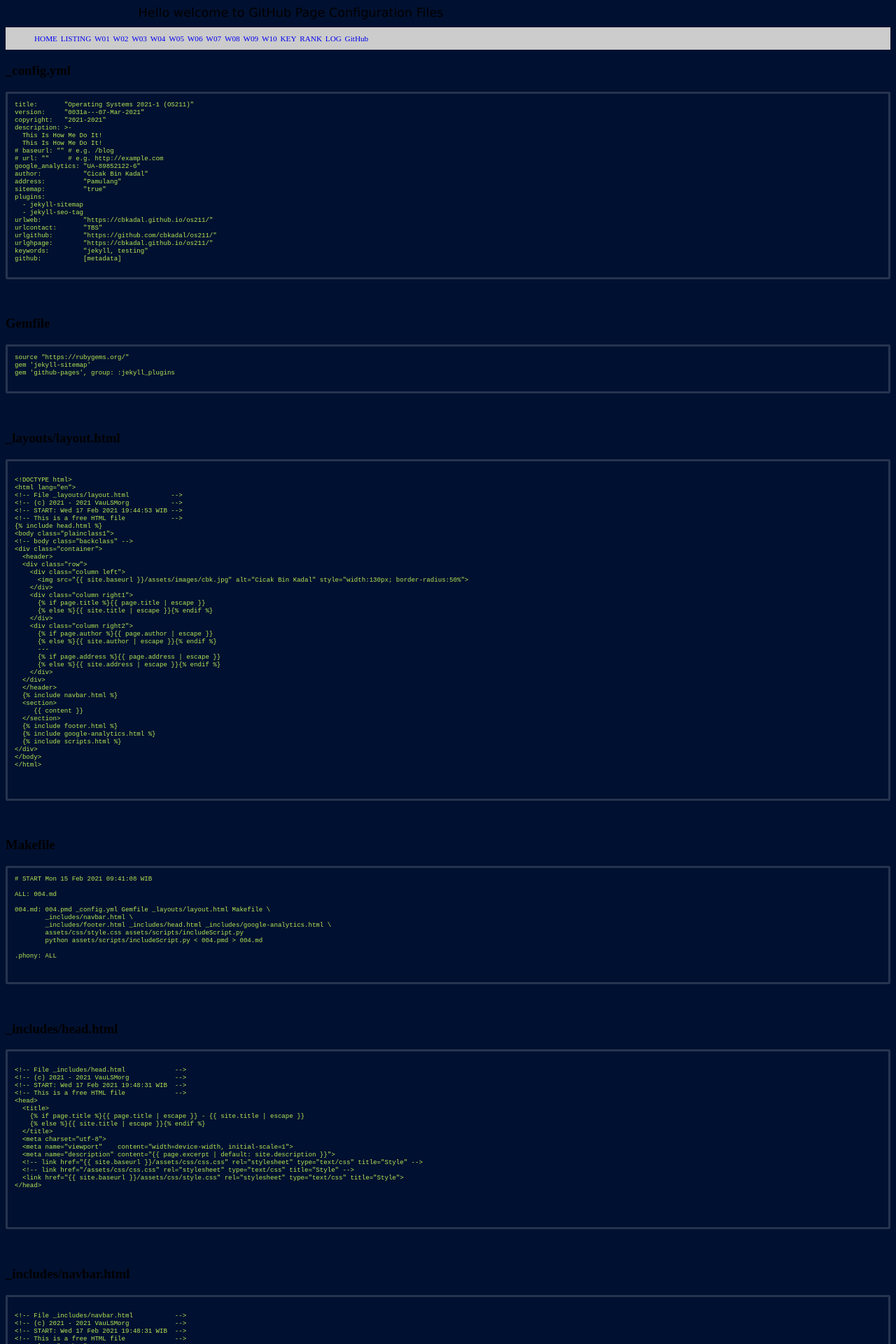
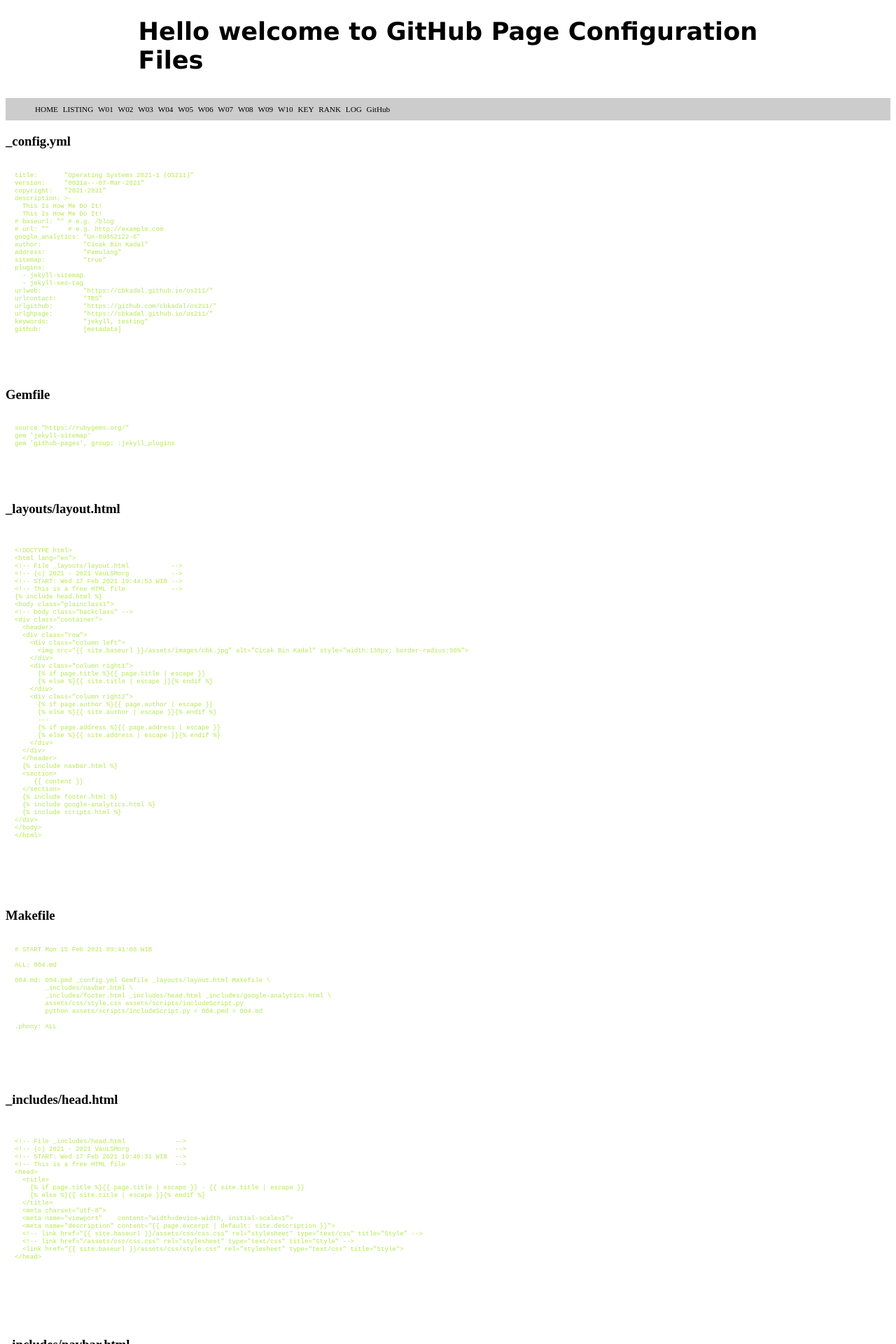
Before and after one commit to sunnysani/os211, a Jekyll site: the page built from 004.md, in a window 1280 px wide. Shown: the top 1920 px of the page at 70% size. Built offline with Jekyll 4.4.1, drawn with Linux system fonts in a browser that asks for light colours.

Commit message:
edit navbar

```diff
--- a/_includes/navbar.html
+++ b/_includes/navbar.html
@@ -4,21 +4,21 @@
 <!-- This is a free HTML file             -->
 <nav class="navbar">
   <ul>
-    <li class='listitem'><a href='{{ site.baseurl }}/'>HOME</a></li>
-    <li class='listitem'><a href='{{ site.baseurl }}/004.html'>LISTING</a></li>
-    <li class='listitem'><a href='{{ site.baseurl }}/W01/'>W01</a></li>
-    <li class='listitem'><a href='{{ site.baseurl }}/W02/'>W02</a></li>
-    <li class='listitem'><a href='{{ site.baseurl }}/W03/'>W03</a></li>
-    <li class='listitem'><a href='{{ site.baseurl }}/W04/'>W04</a></li>
-    <li class='listitem'><a href='{{ site.baseurl }}/W05/'>W05</a></li>
-    <li class='listitem'><a href='{{ site.baseurl }}/W06/'>W06</a></li>
-    <li class='listitem'><a href='{{ site.baseurl }}/W07/'>W07</a></li>
-    <li class='listitem'><a href='{{ site.baseurl }}/W08/'>W08</a></li>
-    <li class='listitem'><a href='{{ site.baseurl }}/W09/'>W09</a></li>
-    <li class='listitem'><a href='{{ site.baseurl }}/W10/'>W10</a></li>
-    <li class='listitem'><a href='{{ site.baseurl }}/TXT/mypubkey.txt'>KEY</a></li>
-    <li class='listitem'><a href='{{ site.baseurl }}/TXT/myrank.txt'>RANK</a></li>
-    <li class='listitem'><a href='{{ site.baseurl }}/TXT/mylog.txt'>LOG</a></li>
-    <li class='listitem'><a href='{{ site.urlgithub }}'>GitHub</a></li>
+    <li><a class='listitem' href='{{ site.baseurl }}/'>HOME</a></li>
+    <li><a class='listitem' href='{{ site.baseurl }}/004.html'>LISTING</a></li>
+    <li><a class='listitem' href='{{ site.baseurl }}/W01/'>W01</a></li>
+    <li><a class='listitem' href='{{ site.baseurl }}/W02/'>W02</a></li>
+    <li><a class='listitem' href='{{ site.baseurl }}/W03/'>W03</a></li>
+    <li><a class='listitem' href='{{ site.baseurl }}/W04/'>W04</a></li>
+    <li><a class='listitem' href='{{ site.baseurl }}/W05/'>W05</a></li>
+    <li><a class='listitem' href='{{ site.baseurl }}/W06/'>W06</a></li>
+    <li><a class='listitem' href='{{ site.baseurl }}/W07/'>W07</a></li>
+    <li><a class='listitem' href='{{ site.baseurl }}/W08/'>W08</a></li>
+    <li><a class='listitem' href='{{ site.baseurl }}/W09/'>W09</a></li>
+    <li><a class='listitem' href='{{ site.baseurl }}/W10/'>W10</a></li>
+    <li><a class='listitem' href='{{ site.baseurl }}/TXT/mypubkey.txt'>KEY</a></li>
+    <li><a class='listitem' href='{{ site.baseurl }}/TXT/myrank.txt'>RANK</a></li>
+    <li><a class='listitem' href='{{ site.baseurl }}/TXT/mylog.txt'>LOG</a></li>
+    <li><a class='listitem' href='{{ site.urlgithub }}'>GitHub</a></li>
   </ul>
 </nav>
--- a/_layouts/layout.html
+++ b/_layouts/layout.html
@@ -10,7 +10,7 @@
 <div class="container">
   <header>
     <div class="row">
-      Hello welcome to {% if page.title %}{{ page.title | escape }} {% else %}{{ site.title | escape }}{% endif %}
+      <h1>Hello welcome to {% if page.title %}{{ page.title | escape }} {% else %}{{ site.title | escape }}{% endif %}</h1>
     </div>
   </div>
   </header>
--- a/assets/css/style.css
+++ b/assets/css/style.css
@@ -7,7 +7,6 @@
 
 .base {
   color:            black;
-  background-color: #001030;
 }
 
 .container {
@@ -54,6 +53,14 @@
   font-size:        0.7em;
 }
 
+.listitem {
+  color: black;
+  padding:        1px;
+  padding-top:    10px;
+  padding-bottom: 10px;
+  text-decoration: none;
+}
+
 .navbar ul li {
   display:        inline-block;
   padding:        1px;
@@ -61,12 +68,7 @@
   padding-bottom: 10px;
 }
 
-.navbar ul li a {
-  text-decoration: none;
-}
-
-.navbar ul li a:hover {
-  background:       F0F0F0;
+.listitem ul li a:hover {
   font-size:        1em;
   font-weight:      bold;
 }
```
